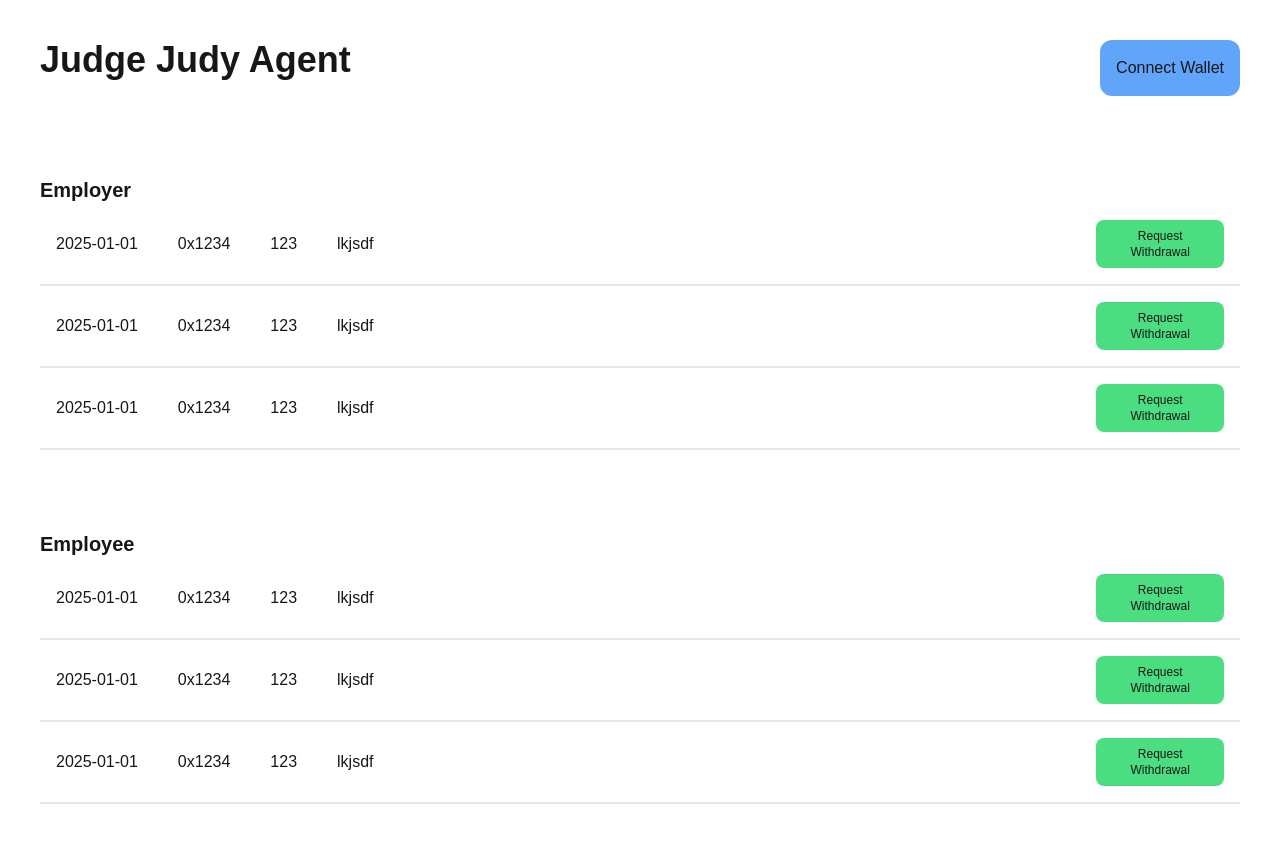
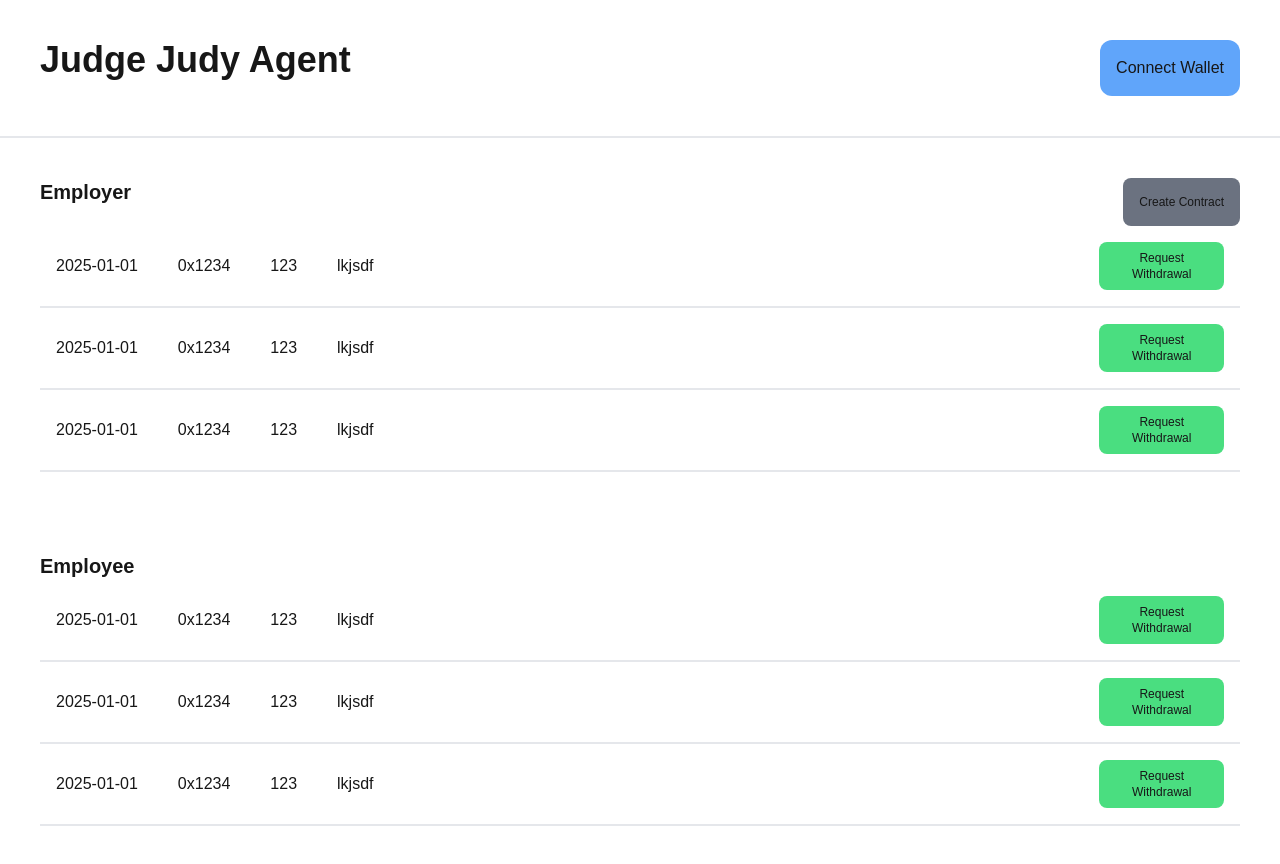
Before and after one commit to BonAppResearch/judge-judy-agent, a Next.js app in the folder ui/: page / in a window 1280 px wide. Built offline with nearby package versions, Linux system fonts and the light colour scheme; no server answers.

Commit message:
added create contract page

```diff
--- a/ui/_components/Transaction.tsx
+++ b/ui/_components/Transaction.tsx
@@ -1,6 +1,7 @@
 import React from "react";
 
 type TxProp = {
+  role: "employer" | "employee";
   createdDate: string;
   walletAddress: string;
   txHash: string;
@@ -8,6 +9,7 @@ type TxProp = {
 };
 
 export default function Transaction({
+  role = "employer",
   createdDate,
   walletAddress,
   txHash,
@@ -21,9 +23,11 @@ export default function Transaction({
         <p>{txHash}</p>
         <p>{txStatus}</p>
       </div>
-      <button className="rounded-lg bg-green-400 px-4 py-2 text-xs">
-        Request Withdrawal
-      </button>
+      <div className="flex gap-4">
+        <button className="rounded-lg bg-green-400 px-4 p-2 text-xs">
+          Request Withdrawal
+        </button>
+      </div>
     </div>
   );
 }
--- /dev/null
+++ b/ui/app/create/page.tsx
@@ -0,0 +1,41 @@
+export default function page() {
+  return (
+    <>
+      <div className="flex flex-col w-full mx-auto px-10 py-10 items-center gap-10">
+        <h1 className=" font-bold text-2xl">Create Contract</h1>
+        <label
+          className="bg-blue-300 rounded-lg p-2 text-xs text-center cursor-pointer"
+          for="employmentContract"
+        >
+          Upload Employment Contract
+        </label>
+        <input
+          hidden
+          type="file"
+          accept="application/pdf"
+          id="employmentContract"
+        />
+      </div>
+    </>
+  );
+}
+
+// {role === "employer" ? (
+//   <>
+// <label
+//   className="bg-blue-300 rounded-lg p-2 text-xs text-center cursor-pointer"
+//   for="employmentContract"
+// >
+//   Upload Employment Contract
+// </label>
+// <input
+//   hidden
+//   type="file"
+//   accept="application/pdf"
+//   id="employmentContract"
+// />
+//     <button className="bg-yellow-300 rounded-lg p-2 text-xs">
+//       Deposit ETH
+//     </button>
+//   </>
+// ) : null}
--- a/ui/app/layout.tsx
+++ b/ui/app/layout.tsx
@@ -1,7 +1,11 @@
+"use client";
+
 import type { Metadata } from "next";
 import { Geist, Geist_Mono } from "next/font/google";
 import "./globals.css";
 import Provider from "./Provider";
+import { useWallets, usePrivy } from "@privy-io/react-auth";
+import Link from "next/link";
 
 const geistSans = Geist({
   variable: "--font-geist-sans",
@@ -13,22 +17,47 @@ const geistMono = Geist_Mono({
   subsets: ["latin"],
 });
 
-export const metadata: Metadata = {
-  title: "Create Next App",
-  description: "Generated by create next app",
-};
+// export const metadata: Metadata = {
+//   title: "Create Next App",
+//   description: "Generated by create next app",
+// };
 
 export default function RootLayout({
   children,
 }: Readonly<{
   children: React.ReactNode;
 }>) {
+  const { wallets } = useWallets();
+  const { connectWallet } = usePrivy();
+  const wallet = wallets[0] || null;
+  const address = wallet?.address || "";
+  const addressConcat =
+    address.substring(0, 4) +
+    "..." +
+    address.substring(address.length - 4, address.length);
+
   return (
     <html lang="en">
       <body
         className={`${geistSans.variable} ${geistMono.variable} antialiased`}
       >
-        <Provider>{children}</Provider>
+        <Provider>
+          <nav className="item-center mx-auto flex justify-between p-10 border-b-2">
+            <Link href="/">
+              <h1 className="text-4xl font-bold">Judge Judy Agent</h1>
+            </Link>
+            <div className="flex">
+              <p>{wallet ? addressConcat : ""}</p>
+              <button
+                className="rounded-xl bg-blue-400 p-4"
+                onClick={wallet ? wallet.disconnect : connectWallet}
+              >
+                {wallet ? "Disconnect" : "Connect Wallet"}
+              </button>
+            </div>
+          </nav>
+          {children}
+        </Provider>
       </body>
     </html>
   );
--- a/ui/app/page.tsx
+++ b/ui/app/page.tsx
@@ -1,48 +1,32 @@
 "use client";
 import Transaction from "@/_components/Transaction";
-import { useWallets, usePrivy } from "@privy-io/react-auth";
 
 export default function Home() {
-  const { wallets } = useWallets();
-  const { connectWallet } = usePrivy();
-  const wallet = wallets[0] || null;
-  const address = wallet?.address || "";
-  const addressConcat =
-    address.substring(0, 4) +
-    "..." +
-    address.substring(address.length - 4, address.length);
-
   return (
     <>
-      <nav className="item-center mx-auto flex justify-between p-10">
-        <h1 className="text-4xl font-bold">Judge Judy Agent</h1>
-        <div className="flex">
-          <p>{wallet ? addressConcat : ""}</p>
-          <button
-            className="rounded-xl bg-blue-400 p-4"
-            onClick={wallet ? wallet.disconnect : connectWallet}
-          >
-            {wallet ? "Disconnect" : "Connect Wallet"}
-          </button>
-        </div>
-      </nav>
       <section className="item-center mx-auto flex flex-col justify-between p-10">
         <div className="item-center flex w-full justify-between">
           <h2 className="text-xl font-bold">Employer</h2>
+          <button className="bg-gray-500 rounded-lg text-xs p-4">
+            Create Contract
+          </button>
         </div>
         <Transaction
+          role="employer"
           createdDate="2025-01-01"
           walletAddress="0x1234"
           txHash="123"
           txStatus="lkjsdf"
         />
         <Transaction
+          role="employer"
           createdDate="2025-01-01"
           walletAddress="0x1234"
           txHash="123"
           txStatus="lkjsdf"
         />
         <Transaction
+          role="employer"
           createdDate="2025-01-01"
           walletAddress="0x1234"
           txHash="123"
@@ -54,18 +38,21 @@ export default function Home() {
           <h2 className="text-xl font-bold">Employee</h2>
         </div>
         <Transaction
+          role="employee"
           createdDate="2025-01-01"
           walletAddress="0x1234"
           txHash="123"
           txStatus="lkjsdf"
         />
         <Transaction
+          role="employee"
           createdDate="2025-01-01"
           walletAddress="0x1234"
           txHash="123"
           txStatus="lkjsdf"
         />
         <Transaction
+          role="employee"
           createdDate="2025-01-01"
           walletAddress="0x1234"
           txHash="123"
```
